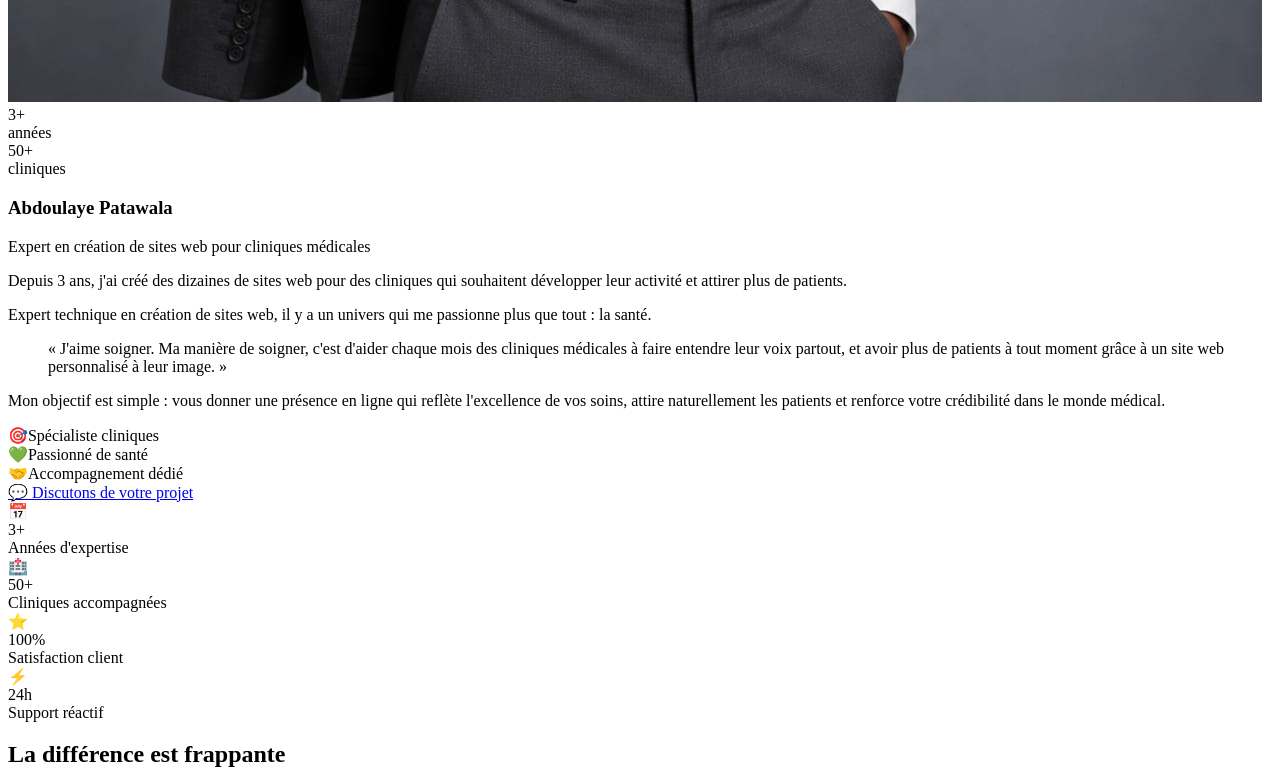
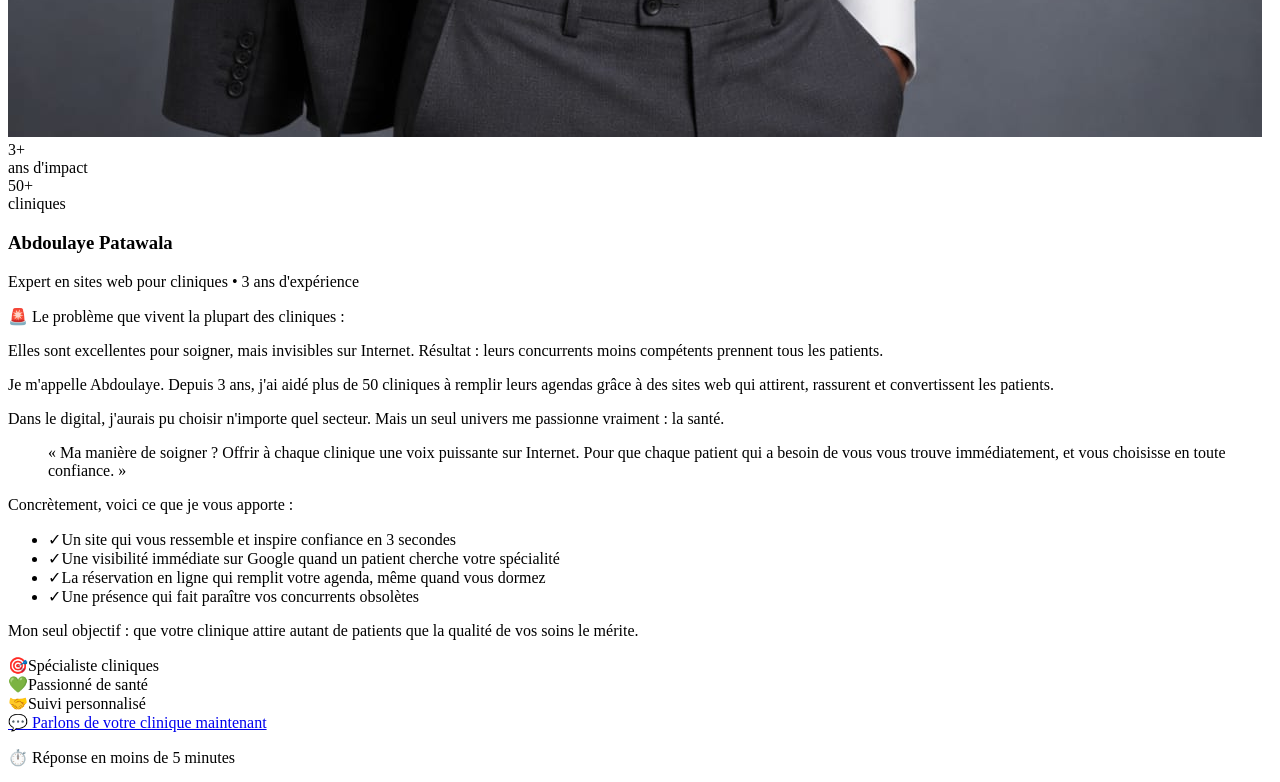
Before and after one commit to PATAWALA/Clinique, a Next.js app: page / in a window 1280 px wide. Shown: the part 2400-3182 px from the top of the page. Built offline with nearby package versions, Linux system fonts and the light colour scheme.

Commit message:
19 update

```diff
--- a/pages/index.tsx
+++ b/pages/index.tsx
@@ -183,18 +183,21 @@ function About() {
           whileInView={{ opacity: 1, y: 0 }}
           viewport={{ once: true }}
         >
+          <span className="inline-block bg-blue-100 text-blue-700 px-4 py-1.5 rounded-full text-sm font-semibold mb-4">
+            🏆 Expert reconnu
+          </span>
           <h2 className="text-2xl md:text-4xl lg:text-5xl font-bold text-gray-900 mb-3 md:mb-4">
-            Qui se cache derrière votre site web
+            Celui qui va transformer votre clinique
           </h2>
           <p className="text-base md:text-xl text-gray-600 max-w-3xl mx-auto px-2">
-            Un expert passionné par la santé et le digital, à votre service depuis 3 ans
+            50+ cliniques m'ont déjà fait confiance. Voici pourquoi la vôtre est la prochaine.
           </p>
         </motion.div>
 
-        {/* Contenu principal - colonnes sur desktop, empilé sur mobile */}
+        {/* Contenu principal */}
         <div className="flex flex-col lg:flex-row gap-8 md:gap-12 items-center max-w-6xl mx-auto">
 
-          {/* Photo - centrée sur mobile, gauche sur desktop */}
+          {/* Photo */}
           <motion.div
             initial={{ opacity: 0, x: -30 }}
             whileInView={{ opacity: 1, x: 0 }}
@@ -202,25 +205,21 @@ function About() {
             className="w-full lg:w-1/2 flex justify-center lg:justify-end"
           >
             <div className="relative inline-block">
-              {/* Fond décoratif */}
               <div className="absolute -top-3 -left-3 w-full h-full bg-gradient-to-br from-blue-500 to-green-500 rounded-2xl"></div>
 
-              {/* Image */}
               <div className="relative w-64 h-64 sm:w-80 sm:h-80 md:w-96 md:h-96 bg-gray-200 rounded-2xl overflow-hidden shadow-2xl">
                 <img
                   src="/images/moi.jpeg"
-                  alt="Abdoulaye Patawala - Expert en création de sites web pour cliniques"
+                  alt="Abdoulaye Patawala - Expert sites web cliniques"
                   className="w-full h-full object-cover"
                 />
               </div>
 
-              {/* Badge années */}
               <div className="absolute -bottom-3 -right-3 bg-white rounded-xl shadow-xl p-2 sm:p-3 md:p-4 text-center">
                 <div className="text-xl sm:text-2xl md:text-3xl font-bold text-blue-600">3+</div>
-                <div className="text-xs sm:text-sm text-gray-600">années</div>
+                <div className="text-xs sm:text-sm text-gray-600">ans d'impact</div>
               </div>
 
-              {/* Badge cliniques */}
               <div className="absolute -top-3 -right-3 bg-white rounded-xl shadow-xl p-2 sm:p-3 md:p-4 text-center">
                 <div className="text-xl sm:text-2xl md:text-3xl font-bold text-green-600">50+</div>
                 <div className="text-xs sm:text-sm text-gray-600">cliniques</div>
@@ -228,47 +227,83 @@ function About() {
             </div>
           </motion.div>
 
-          {/* Bio - dessous sur mobile, droite sur desktop */}
+          {/* Bio puissante */}
           <motion.div
             initial={{ opacity: 0, x: 30 }}
             whileInView={{ opacity: 1, x: 0 }}
             viewport={{ once: true }}
             className="w-full lg:w-1/2 space-y-4 md:space-y-6"
           >
-            {/* Nom et titre */}
+            {/* Nom et accroche */}
             <div className="text-center lg:text-left">
               <h3 className="text-2xl md:text-3xl font-bold text-gray-900 mb-1 md:mb-2">
                 Abdoulaye Patawala
               </h3>
               <p className="text-blue-600 font-semibold text-sm md:text-lg">
-                Expert en création de sites web pour cliniques médicales
+                Expert en sites web pour cliniques • 3 ans d'expérience
               </p>
             </div>
 
-            {/* Texte bio */}
-            <div className="space-y-3 md:space-y-4 text-gray-700 text-sm md:text-lg leading-relaxed">
-              <p>
-                Depuis <span className="font-semibold">3 ans</span>, j'ai créé des{" "}
-                <span className="font-semibold">dizaines de sites web</span> pour des cliniques
-                qui souhaitent développer leur activité et attirer plus de patients.
+            {/* Corps du message - PLUS PUNCHY */}
+            <div className="space-y-4 text-gray-700 text-sm md:text-lg leading-relaxed">
+
+              {/* Problème → Solution */}
+              <div className="bg-red-50 border-l-4 border-red-400 p-3 md:p-4 rounded-r-lg">
+                <p className="font-semibold text-red-800 text-sm md:text-base">
+                  🚨 Le problème que vivent la plupart des cliniques :
+                </p>
+                <p className="text-red-700 text-xs md:text-sm mt-1">
+                  Elles sont excellentes pour soigner, mais invisibles sur Internet.
+                  Résultat : leurs concurrents moins compétents prennent tous les patients.
+                </p>
+              </div>
+
+              {/* Présentation percutante */}
+              <p className="font-medium">
+                Je m'appelle Abdoulaye. Depuis 3 ans,{" "}
+                <span className="font-bold text-blue-600">
+                  j'ai aidé plus de 50 cliniques à remplir leurs agendas
+                </span>{" "}
+                grâce à des sites web qui attirent, rassurent et convertissent les patients.
               </p>
 
+              {/* Pourquoi la santé */}
               <p>
-                Expert technique en création de sites web, il y a un univers qui me passionne plus
-                que tout : <span className="font-semibold text-blue-600">la santé</span>.
+                Dans le digital, j'aurais pu choisir n'importe quel secteur. Mais un seul
+                univers me passionne vraiment :{" "}
+                <span className="font-bold text-green-600">la santé</span>.
               </p>
 
-              {/* Citation */}
-              <blockquote className="italic text-base md:text-xl font-medium text-gray-800 border-l-4 border-blue-500 pl-3 md:pl-4 py-2 md:py-3 bg-blue-50 rounded-r-lg">
-                « J'aime soigner. Ma manière de soigner, c'est d'aider chaque mois des cliniques
-                médicales à faire entendre leur voix partout, et avoir plus de patients à tout moment
-                grâce à un site web personnalisé à leur image. »
+              {/* Citation puissante */}
+              <blockquote className="italic text-base md:text-lg font-medium text-gray-800 border-l-4 border-blue-500 pl-3 md:pl-4 py-2 md:py-3 bg-blue-50 rounded-r-lg">
+                « Ma manière de soigner ? Offrir à chaque clinique une voix puissante
+                sur Internet. Pour que chaque patient qui a besoin de vous vous trouve
+                immédiatement, et vous choisisse en toute confiance. »
               </blockquote>
 
+              {/* Concret */}
               <p>
-                Mon objectif est simple : vous donner une présence en ligne qui reflète
-                l'excellence de vos soins, attire naturellement les patients et renforce
-                votre crédibilité dans le monde médical.
+                <span className="font-semibold">Concrètement, voici ce que je vous apporte :</span>
+              </p>
+
+              <ul className="space-y-2">
+                {[
+                  "Un site qui vous ressemble et inspire confiance en 3 secondes",
+                  "Une visibilité immédiate sur Google quand un patient cherche votre spécialité",
+                  "La réservation en ligne qui remplit votre agenda, même quand vous dormez",
+                  "Une présence qui fait paraître vos concurrents obsolètes"
+                ].map((item, i) => (
+                  <li key={i} className="flex items-start gap-2 md:gap-3">
+                    <span className="text-green-500 font-bold text-lg mt-0.5 flex-shrink-0">✓</span>
+                    <span>{item}</span>
+                  </li>
+                ))}
+              </ul>
+
+              {/* Rassurance finale */}
+              <p className="font-semibold text-gray-900">
+                Mon seul objectif : que votre clinique attire autant de patients
+                que la qualité de vos soins le mérite.
               </p>
             </div>
 
@@ -277,7 +312,7 @@ function About() {
               {[
                 { icon: "🎯", text: "Spécialiste cliniques" },
                 { icon: "💚", text: "Passionné de santé" },
-                { icon: "🤝", text: "Accompagnement dédié" }
+                { icon: "🤝", text: "Suivi personnalisé" }
               ].map((item, i) => (
                 <div key={i} className="flex items-center gap-2 md:gap-3 bg-white rounded-xl p-3 md:p-4 shadow-md">
                   <span className="text-xl md:text-2xl">{item.icon}</span>
@@ -286,14 +321,17 @@ function About() {
               ))}
             </div>
 
-            {/* CTA */}
+            {/* CTA PLUS FORT */}
             <div className="pt-2 md:pt-4 text-center lg:text-left">
               <a
                 href="#contact"
-                className="inline-flex items-center bg-gradient-to-r from-blue-600 to-green-500 text-white px-6 md:px-8 py-3 md:py-4 rounded-full font-semibold text-sm md:text-lg hover:shadow-xl transition-all"
+                className="inline-flex items-center bg-gradient-to-r from-blue-600 to-green-500 text-white px-6 md:px-8 py-3 md:py-4 rounded-full font-semibold text-sm md:text-lg hover:shadow-xl transition-all hover:scale-105"
               >
-                <span className="mr-2">💬</span> Discutons de votre projet
+                <span className="mr-2">💬</span> Parlons de votre clinique maintenant
               </a>
+              <p className="text-xs text-gray-500 mt-2 text-center lg:text-left">
+                ⏱️ Réponse en moins de 5 minutes
+              </p>
             </div>
           </motion.div>
         </div>
@@ -306,10 +344,10 @@ function About() {
           viewport={{ once: true }}
         >
           {[
-            { number: "3+", label: "Années d'expertise", icon: "📅" },
-            { number: "50+", label: "Cliniques accompagnées", icon: "🏥" },
-            { number: "100%", label: "Satisfaction client", icon: "⭐" },
-            { number: "24h", label: "Support réactif", icon: "⚡" }
+            { number: "3+", label: "Années à vos côtés", icon: "📅" },
+            { number: "50+", label: "Cliniques propulsées", icon: "🏥" },
+            { number: "100%", label: "Clients satisfaits", icon: "⭐" },
+            { number: "24h", label: "Disponibilité", icon: "⚡" }
           ].map((stat, i) => (
             <div key={i} className="bg-white rounded-2xl p-4 md:p-6 text-center shadow-lg hover:shadow-xl transition-shadow">
               <span className="text-2xl md:text-3xl mb-2 md:mb-3 block">{stat.icon}</span>
```
